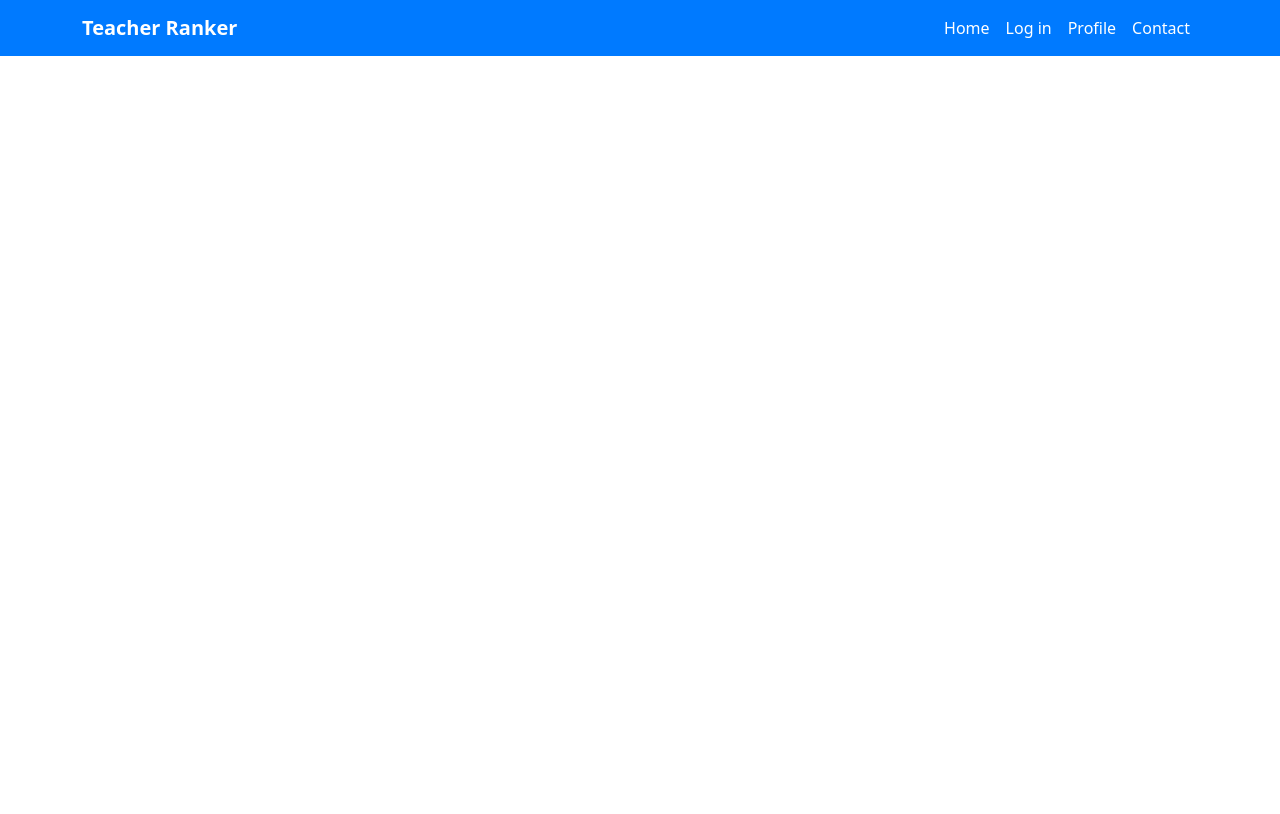
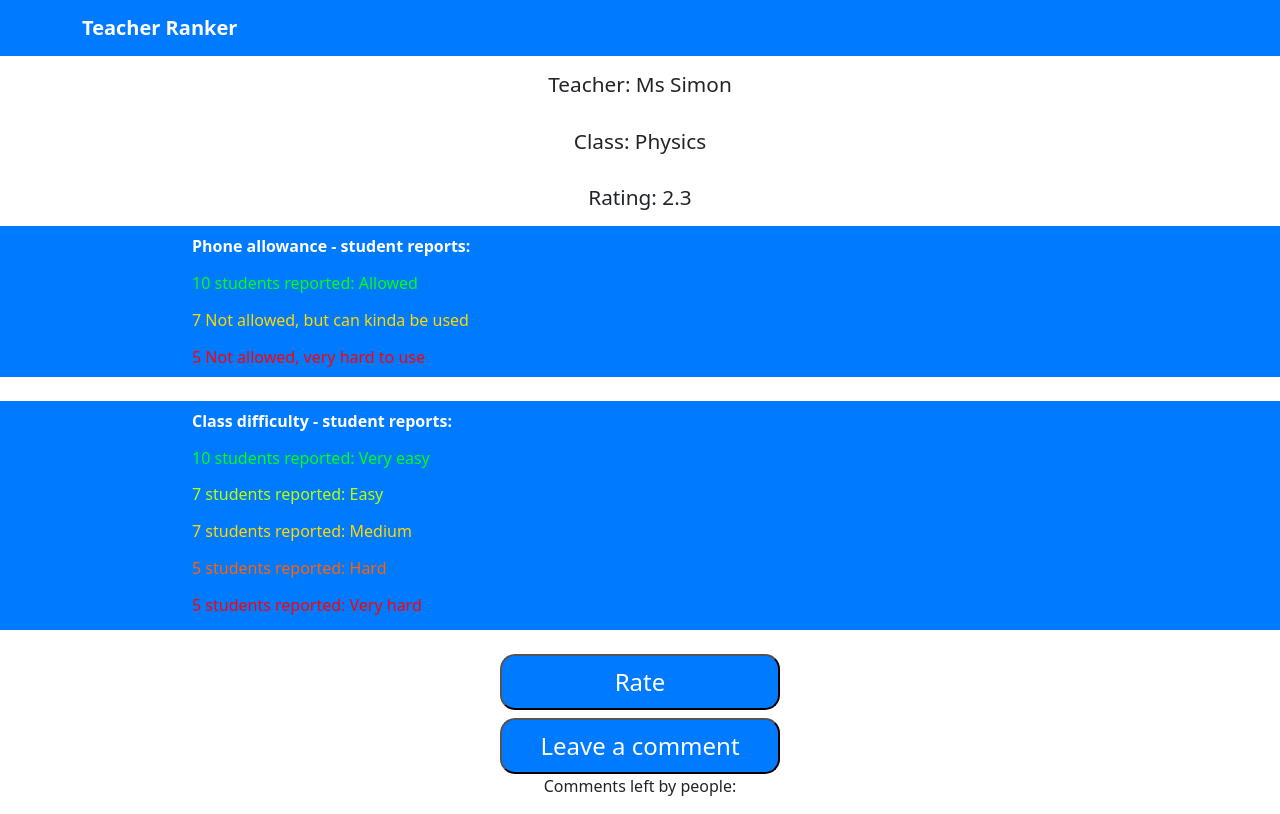
Before and after one commit to Antonchik2007/teacher-ranker, a React (Create React App) app: page /teacher-details in a window 1280 px wide. Built offline with nearby package versions, Linux system fonts and the light colour scheme.

Commit message:
more visuals

```diff
--- a/src/App.jsx
+++ b/src/App.jsx
@@ -4,6 +4,7 @@ import Header from './modules/header/Header';
 import MainPage from './modules/mainPage/MainPage';
 import ProfilePage from './modules/profilePage/ProfilePage';
 import { BrowserRouter, Routes, Route, Link } from 'react-router-dom';
+import TeacherDetails from './modules/teacherDetails/TeacherDetails';
 function App() {
   return (
     <BrowserRouter>
@@ -14,6 +15,7 @@ function App() {
             <Route path="/" element={<MainPage/>} />
             <Route path="/profile" element={<ProfilePage />}/>
             <Route path='/logIn' element={<LogIn/>}/>
+            <Route path='/teacher-details' element={<TeacherDetails/>}/>
           </Routes>
       </div>
       </div>
--- a/src/modules/mainPage/TeacherCard.jsx
+++ b/src/modules/mainPage/TeacherCard.jsx
@@ -1,6 +1,8 @@
 import React from "react";
 import './teacherCard.css'
 import { Card, Col } from 'react-bootstrap';
+import {Nav} from 'react-bootstrap';
+import {Link } from 'react-router-dom';
 
 const TeacherCard = ({teacher}) => {
 
@@ -11,7 +13,7 @@ const TeacherCard = ({teacher}) => {
             <div className="info name">{teacher.name}</div>
             <div className="info class"><p>Class: </p>{teacher.schoolClass}</div>
             <div className="info rating"><p>Rating: </p>{teacher.rating}</div>
-            <div className="info details"><p>View details</p></div>
+            <div className="info details"><Link to='/teacher-details' className="link">View details</Link></div>
             <div className="info rate"><p>Rate</p></div>
         </Card>
         </Col>
--- a/src/modules/mainPage/teacherCard.css
+++ b/src/modules/mainPage/teacherCard.css
@@ -34,10 +34,16 @@
     display: flex;
     justify-content: center;
     align-items: center;
-    padding: 0 5vh 0vh 5vh;
+    padding: 0 5vh 2.5vh 5vh;
     padding-top: 2.5vh;
     color: #007AFF;
     margin-top: 6vh;
+}
+.link{
+    color: #007AFF !important;
+    display: flex !important;
+    justify-content: center;
+    align-items: center;
 }
 @media screen and (min-width: 600px){
     .details{
@@ -64,6 +70,9 @@
         padding: 0 4.5vw 0vh 4.5vw;
         padding-top: 1.5vh;
     }
+    .details{
+        padding: 1.8vh 5vh 1.8vh 5vh;
+    }
 }
 .rate:hover{
     background-color: grey;
--- /dev/null
+++ b/src/modules/teacherDetails/TeacherDetails.css
@@ -0,0 +1,85 @@
+.details-wrapper{
+    width: 100vw;
+    display: flex;
+    flex-direction: column;
+    flex-wrap: wrap;
+    align-items: center;
+    justify-content: center;
+    min-height: 90vh;
+    height: 100%;
+}
+.teacher-header{
+    display: flex;
+    flex-direction: column;
+    flex-wrap: wrap;
+    align-items: center;
+    justify-content: center;
+    font-size: 1.3rem;
+}
+.teacher-header-text{
+    margin: 1vw;
+}
+.phone-info{
+    width: 100vw;
+    background-color: #007AFF;
+}
+.difficulty-info{
+    margin-top: 3vh;
+    background-color: #007AFF;
+    width: 100vw;
+}
+.report-text, .difficulty-text{
+    margin: 1vw;
+    margin-left: 15vw;
+}
+
+.report-text-title, .difficulty-title{
+    margin-left: 15vw;
+    font-weight: bold;
+    color: white;
+    margin-top: 1vh;
+    margin-bottom: 1vh;
+}
+.very-easy{
+    color: #00FF11;
+}
+.easy{
+    color: #BBFF00;
+}
+.medium{
+    color: #FFD900;
+}
+.hard{
+    color: #FF6200;
+}
+.very-hard{
+    color: #FF0000;
+}
+
+.allowed{
+    color: #00FF11;
+}
+.somewhat-allowed{
+    color: #FFD900;
+}
+.not-allowed{
+    color: #FF0000;
+    margin-bottom: 1vh;
+}
+.asses-buttons{
+    margin-top: 3vh;
+    display: flex;
+    flex-direction: column;
+    gap: 1vh;
+}
+.asses-button{
+    background-color: #007AFF;
+    color: white;
+    border-radius: 15px;
+    font-size: 1.5rem;
+    padding: 1vh 3vw 1vh 3vw;
+}
+.asses-button:hover{
+    background-color: grey;
+    transition: 0.3s;
+}
--- /dev/null
+++ b/src/modules/teacherDetails/TeacherDetails.jsx
@@ -0,0 +1,39 @@
+import React from "react";
+import './TeacherDetails.css'
+
+const TeacherDetails = () => {
+
+    return(
+        <div className="details-wrapper">
+            <div className="teacher-header">
+                <p className="teacher-header-text teahcher-name">Teacher: Ms Simon</p>
+                <p className="teacher-header-text techer-class">Class: Physics</p>
+                <p className="teacher-header-text teacher-rating">Rating: 2.3</p>
+            </div>
+            <div className="phone-info">
+                <p className="report-text-title">Phone allowance - student reports:</p>
+                <p className="report-text allowed">10 students reported: Allowed</p>
+                <p className="report-text somewhat-allowed">7 Not allowed, but can kinda be used</p>
+                <p className="report-text not-allowed">5 Not allowed, very hard to use</p>
+            </div>
+            <div className="difficulty-info">
+                <p className="difficulty-text difficulty-title">Class difficulty - student reports:</p>
+                <p className="difficulty-text very-easy">10 students reported: Very easy</p>
+                <p className="difficulty-text easy">7 students reported: Easy</p>
+                <p className="difficulty-text medium">7 students reported: Medium</p>
+                <p className="difficulty-text hard">5 students reported: Hard</p>
+                <p className="difficulty-text very-hard">5 students reported: Very hard</p>
+            </div>
+            <div className="asses-buttons">
+                <button className="asses-button rate-button">Rate</button>
+                <button className="asses-button comment-button">Leave a comment</button>
+            </div>
+            <p>Comments left by people: </p>
+            <div className="comments">
+
+            </div>
+        </div>
+    )
+}
+
+export default TeacherDetails;
```
